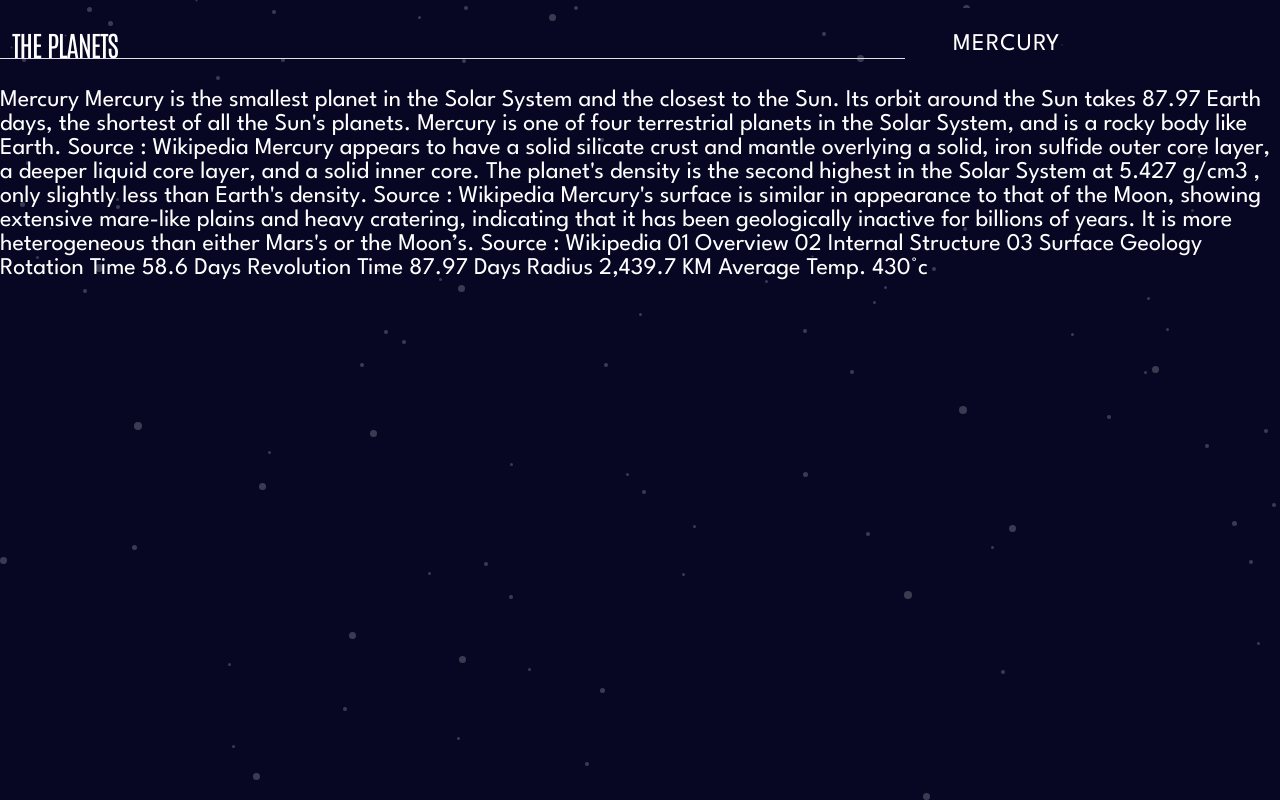
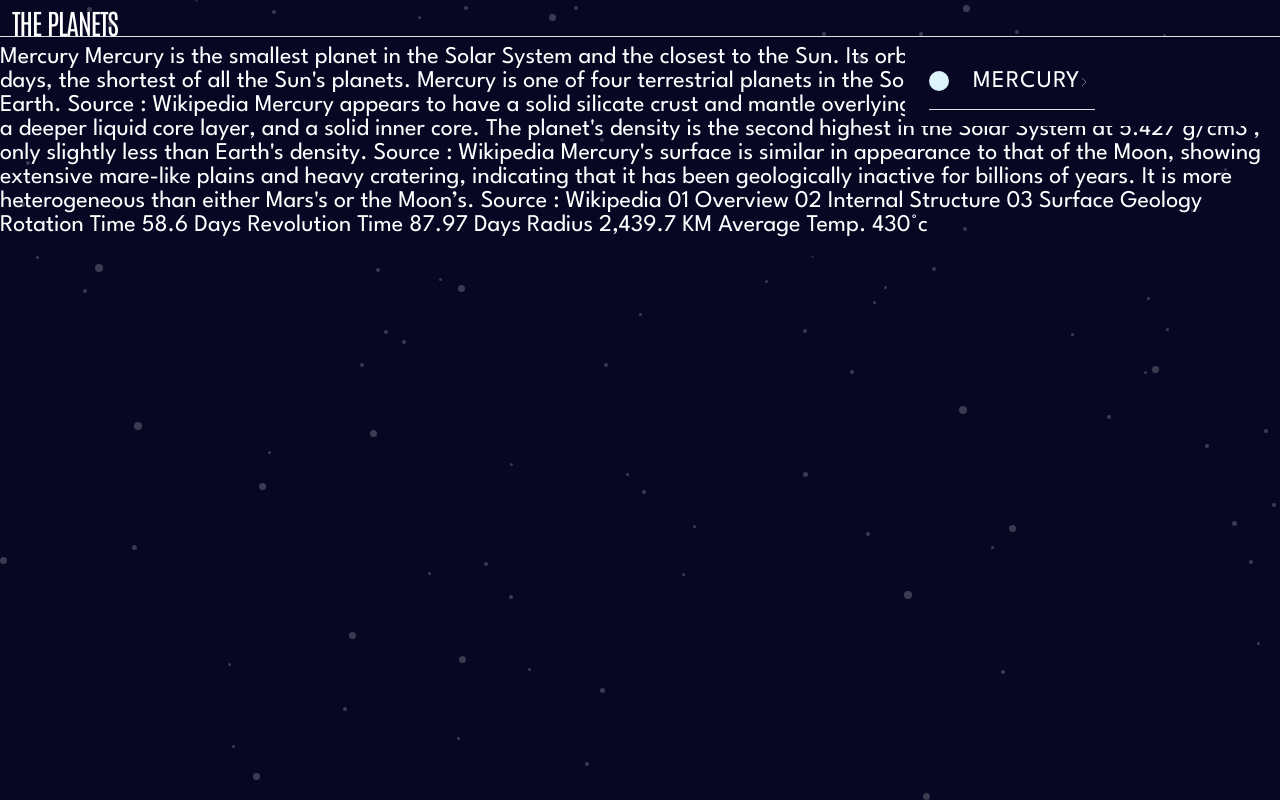
Before and after one commit to jonhenrikaavitsland/planets-fact-site, a website: page index.html in a window 1280 px wide. Drawn offline with nearby package versions, Linux system fonts and the light colour scheme; files that its build step writes are made by us from their sources.

Commit message:
first planet in the menu

```diff
--- a/index.html
+++ b/index.html
@@ -11,19 +11,19 @@
 </head>
 <body>
   <header>
-    <nav class="navbar navbar-expand-md">
+    <nav class="navbar navbar-expand-md position-relative">
       <div class="container-fluid border-bottom">
         <a href="#" class="navbar-brand text-white text-uppercase">The planets</a>
         <button class="navbar-toggler" type="button" data-bs-toggle="collapse" data-bs-target="#navbarSupportedContent" aria-controls="navbarSupportedContent" aria-expanded="false" aria-label="Toggle-navigation">
           <img src="./assets/icon-hamburger.svg" alt="toggle menu">
         </button>
       </div>
-      <div class="collapse navbar-collapse" id="navbarSupportedContent">
+      <div class="collapse navbar-collapse position-absolute top-100 end-0" id="navbarSupportedContent">
         <ul class="navbar-nav me-auto mb-2 mb-md-0">
-          <li class="nav-item mercury px-3 py-3">
-            <div class="container row">
-              <img src="./assets/mercury-icon.svg" class="col-1 img-fluid planet" alt="mercury">
-              <a href="#" class="nav-link text-white text-uppercase col d-flex justify-content-between">Mercury <span><img src="./assets/icon-chevron.svg" class="img-fluid" alt="explore mercury"></span></a>
+          <li class="nav-item mercury px-4 py-3">
+            <div class="list-wrap d-flex gap-3 border-bottom pb-2">
+              <img src="./assets/mercury-icon.svg" alt="mercury">
+              <a href="#" class="nav-link text-white text-uppercase d-flex flex-grow-1 justify-content-between">Mercury <span><img src="./assets/icon-chevron.svg" alt="explore mercury"></span></a>
             </div>
           </li>
           <li class="nav-item venus">
```
